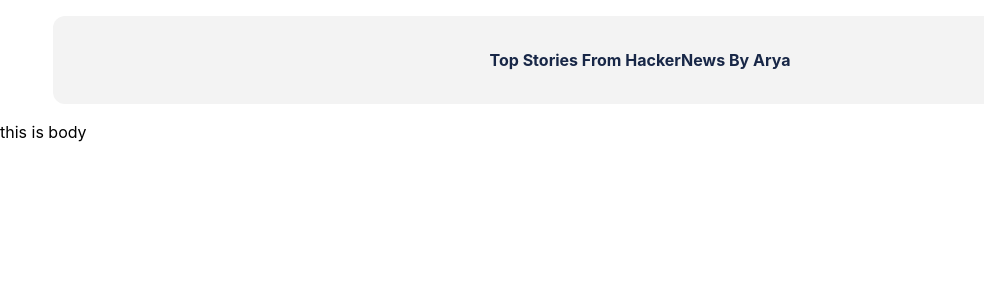
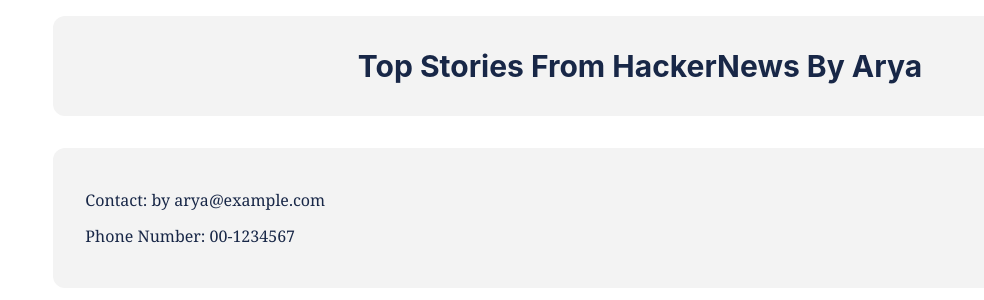
Before and after one commit to arya176/ErickProjectHnews, a React (Create React App) app: page / in a window 1280 px wide. Shown: the top 300 px of the page, without its empty margins (0-984 px from the left). Built offline with nearby package versions, Linux system fonts and the light colour scheme.

Commit message:
add footer, header and body updated

```diff
--- a/src/App.tsx
+++ b/src/App.tsx
@@ -1,6 +1,7 @@
 // import React from "react";
 // import "./App.css";
 import { Body } from "./components/body/Body";
+import { Footer } from "./components/footer/Footer";
 import { Header } from "./components/header/Header";
 
 function App() {
@@ -8,6 +9,7 @@
     <div className="flex flex-col">
       <Header headline={"Top Stories From HackerNews By Arya"} />
       <Body />
+      <Footer />
     </div>
   );
 }
--- a/src/components/body/Body.tsx
+++ b/src/components/body/Body.tsx
@@ -1,9 +1,7 @@
 export const Body = () => {
   return (
     <div>
-      <div className="w-[800px] h-full">
-        <p>this is body</p>
-      </div>
+      <div className="w-BodyWith h-full"></div>
     </div>
   );
 };
--- /dev/null
+++ b/src/components/footer/Footer.tsx
@@ -0,0 +1,10 @@
+export const Footer = () => {
+  return (
+    <div>
+      <div className="bg-[#F3F3F3] py-10 my-4 w-11/12 m-auto rounded-xl text-[#182747] text-left pl-8 font-serif">
+        <p className="pb-3">Contact: by arya@example.com</p>
+        <p>Phone Number: 00-1234567</p>
+      </div>
+    </div>
+  );
+};
--- a/src/components/header/Header.tsx
+++ b/src/components/header/Header.tsx
@@ -5,7 +5,7 @@
 export const Header = (props: headerProps) => {
   return (
     <div className="flex flex-col">
-      <div className="bg-[#F3F3F3] py-8 my-4 w-11/12 m-auto rounded-xl text-[#182747] text-center">
+      <div className="bg-[#F3F3F3] py-8 my-4 w-11/12 m-auto rounded-xl text-[#182747] text-center text-3xl">
         <h1 className="font-bold">{props.headline}</h1>
       </div>
     </div>
--- a/tailwind.config.js
+++ b/tailwind.config.js
@@ -2,7 +2,11 @@
 module.exports = {
   content: ["./src/**/*.{js,jsx,ts,tsx}"],
   theme: {
-    extend: {},
+    extend: {
+      width: {
+        BodyWith: "800px",
+      },
+    },
   },
   plugins: [],
 };
```
